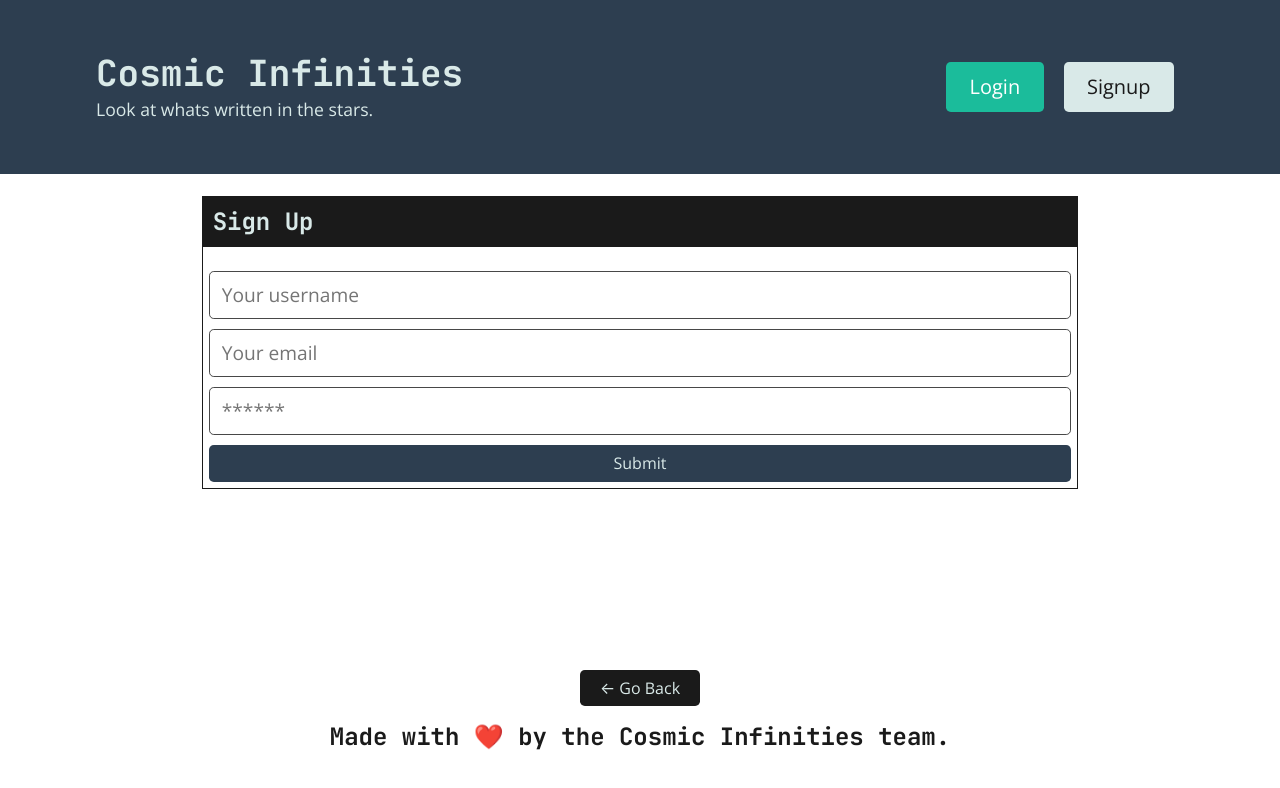
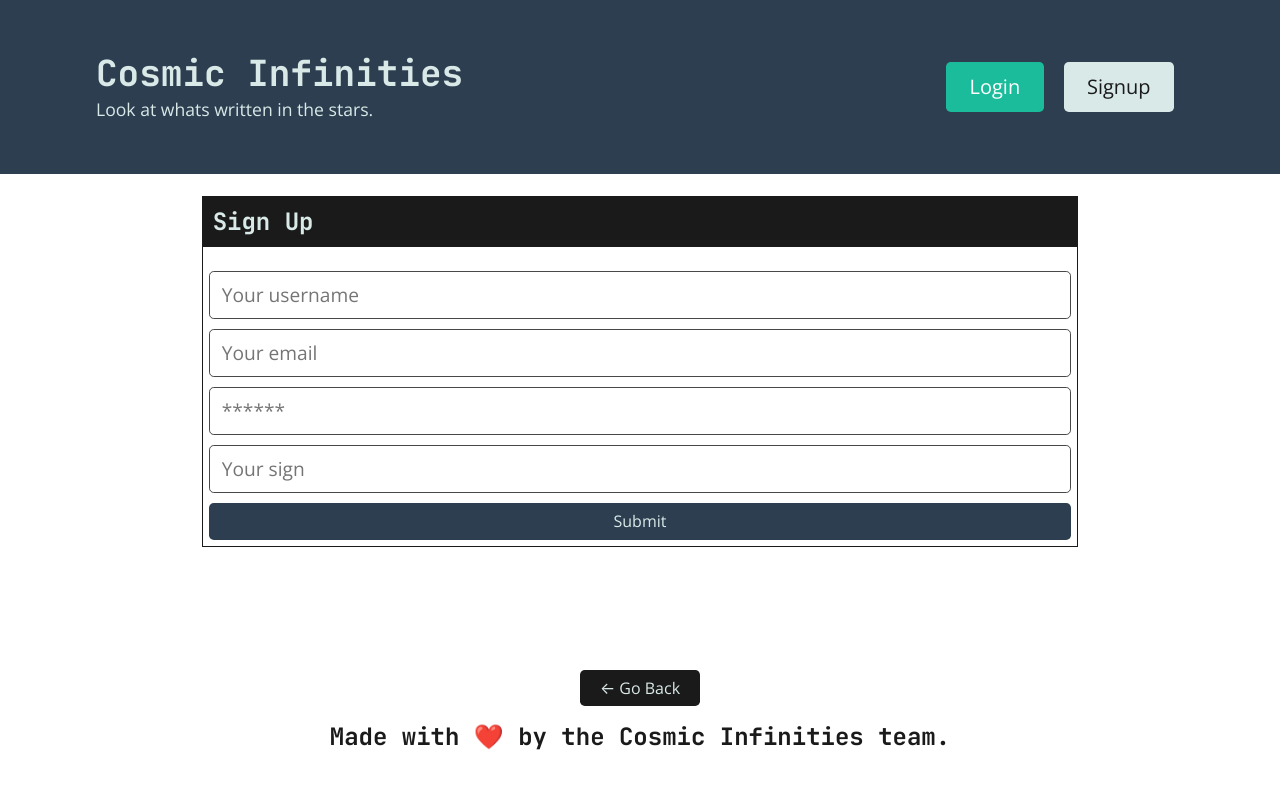
Before and after one commit to yazbustami/CosmicInfinities, a React (Create React App) app in the folder client/: page /signup in a window 1280 px wide. Shown: the top 788 px of the page. Built offline with nearby package versions, Linux system fonts and the light colour scheme.

Commit message:
API is working

```diff
--- a/client/src/pages/Profile.js
+++ b/client/src/pages/Profile.js
@@ -28,6 +28,7 @@ const Profile = () => {
       fetch(`https://aztro.sameerkumar.website/?sign=${profile.sign}&day=today`, {method: "POST"})
         .then(res => res.json())
         .then(data => {
+          console.log(data);
           setSignState(data)
         })
     }
@@ -58,23 +59,33 @@ const Profile = () => {
         <h2 className="col-12 col-md-10 bg-dark text-light p-3 mb-5">
           Viewing {userParam ? `${user.username}'s` : 'your'} profile.
         </h2>
+        <div>
+        <p>{signState.date_range}</p>
+        <p>{signState["current_date"]}</p>
+        <p>Description: {signState.description}</p>
+        <p>Compatability: {signState.compatability}</p>
+        <p>Mood: {signState.mood}</p>
+        <p>Color: {signState.color}</p>
+        <p>Lucky Number: {signState.lucky_number}</p>
+        <p>Lucky Time: {signState.lucky_time}</p>
+      </div>
 
-        <div className="col-12 col-md-10 mb-5">
+        {/* <div className="col-12 col-md-10 mb-5">
           <ThoughtList
             thoughts={user.thoughts}
             title={`${user.username}'s thoughts...`}
             showTitle={false}
             showUsername={false}
           />
-        </div>
-        {!userParam && (
+        </div> */}
+        {/* {!userParam && (
           <div
             className="col-12 col-md-10 mb-3 p-3"
             style={{ border: '1px dotted #1a1a1a' }}
           >
             <ThoughtForm />
           </div>
-        )}
+        )} */}
       </div>
     </div>
   );
--- a/client/src/pages/Signup.js
+++ b/client/src/pages/Signup.js
@@ -11,6 +11,7 @@ const Signup = () => {
     username: '',
     email: '',
     password: '',
+    sign: ''
   });
   const [addUser, { error, data }] = useMutation(ADD_USER);
 
@@ -75,6 +76,14 @@ const Signup = () => {
                   value={formState.password}
                   onChange={handleChange}
                 />
+                  <input
+                  className="form-input"
+                  placeholder="Your sign"
+                  name="sign"
+                  type="text"
+                  value={formState.sign}
+                  onChange={handleChange}
+                />
                 <button
                   className="btn btn-block btn-primary"
                   style={{ cursor: 'pointer' }}
--- a/client/src/utils/queries.js
+++ b/client/src/utils/queries.js
@@ -49,6 +49,7 @@ export const QUERY_ME = gql`
       _id
       username
       email
+      sign
       thoughts {
         _id
         thoughtText
```
Also changed, not shown: 2 other files (tests, documents, lock files or other folders).
